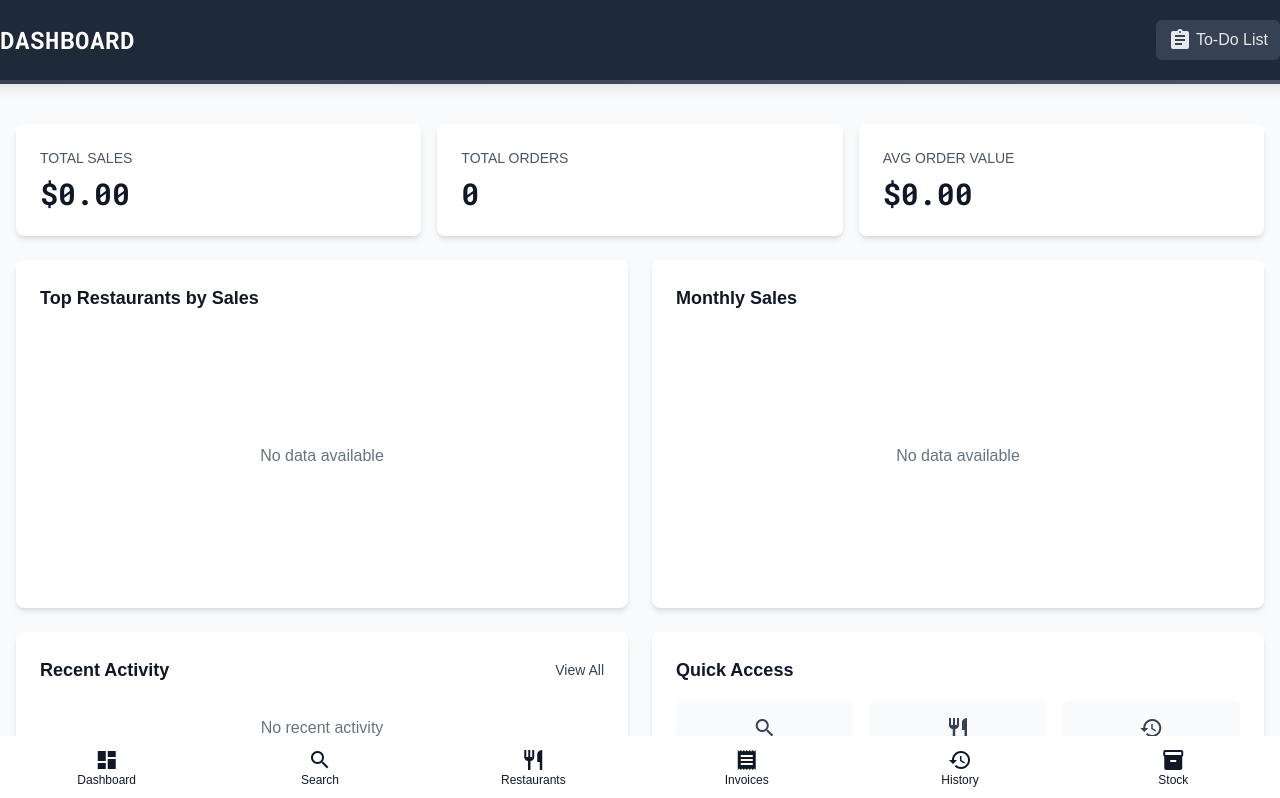
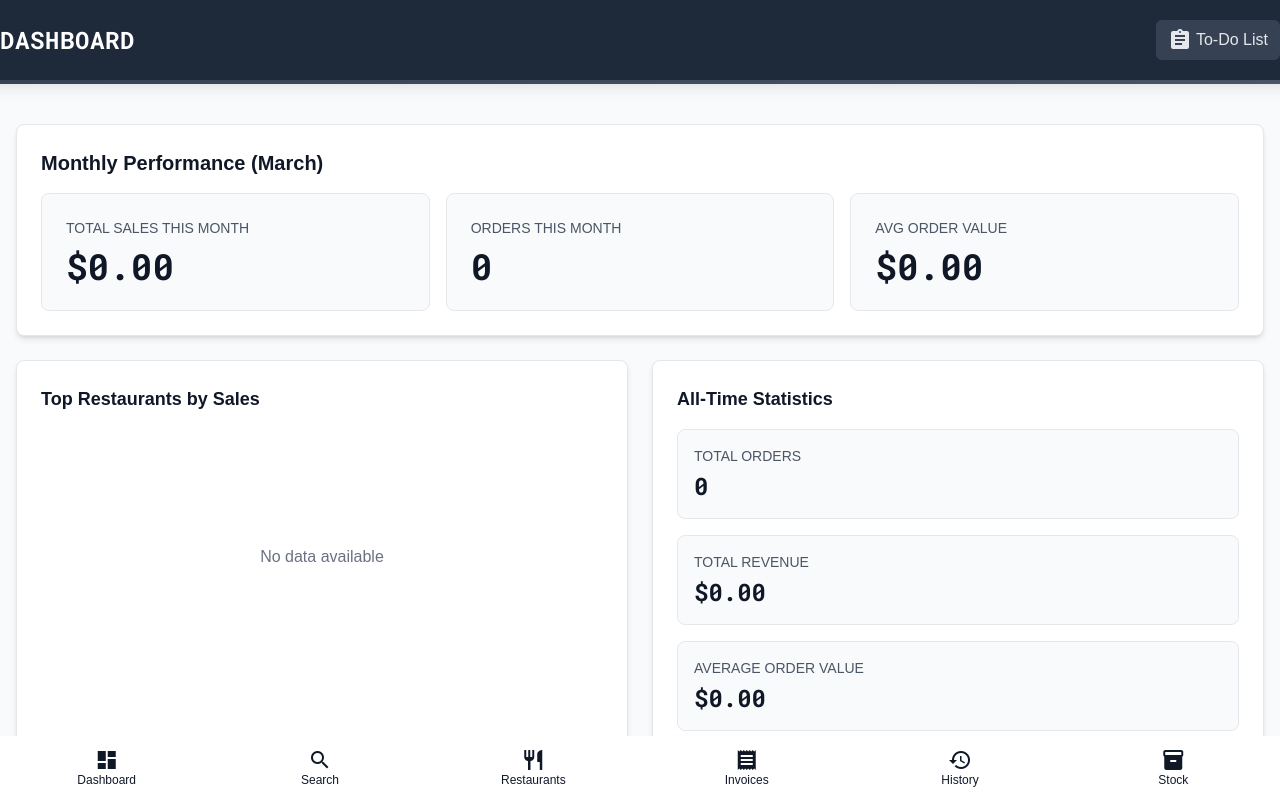
Before and after one commit to elvisinthecloud/inventory-management-system, a Next.js app: page /dashboard in a window 1280 px wide. Shown: the top 798 px of the page. Built offline with nearby package versions, Linux system fonts and the light colour scheme.

Commit message:
Feature: Add monthly performance statistics to DashboardPage, including total sales, total orders, and average order value for the current month. Enhance UI with a dedicated section for monthly stats and improve overall layout consistency with updated styling for various components.

```diff
--- a/src/app/dashboard/page.tsx
+++ b/src/app/dashboard/page.tsx
@@ -89,6 +89,32 @@ export default function DashboardPage() {
   const stats = React.useMemo(() => {
     if (!isClient) return { totalSales: 0, totalOrders: 0, avgOrderValue: 0 };
 
+    // Get current month
+    const today = new Date();
+    const currentMonth = today.getMonth();
+    const currentYear = today.getFullYear();
+
+    // Filter invoices for current month only
+    const currentMonthInvoices = invoiceHistory.filter(invoice => {
+      const invoiceDate = new Date(invoice.date);
+      return invoiceDate.getMonth() === currentMonth && invoiceDate.getFullYear() === currentYear;
+    });
+
+    const totalSales = currentMonthInvoices.reduce((sum, invoice) => sum + invoice.total, 0);
+    const totalOrders = currentMonthInvoices.length;
+    const avgOrderValue = totalOrders ? totalSales / totalOrders : 0;
+
+    return {
+      totalSales: totalSales.toFixed(2),
+      totalOrders,
+      avgOrderValue: avgOrderValue.toFixed(2)
+    };
+  }, [invoiceHistory, isClient]);
+
+  // Calculate all time stats
+  const allTimeStats = React.useMemo(() => {
+    if (!isClient) return { totalSales: 0, totalOrders: 0, avgOrderValue: 0 };
+
     const totalSales = invoiceHistory.reduce((sum, invoice) => sum + invoice.total, 0);
     const totalOrders = invoiceHistory.length;
     const avgOrderValue = totalOrders ? totalSales / totalOrders : 0;
@@ -157,6 +183,13 @@ export default function DashboardPage() {
     },
   };
 
+  // Get current month name
+  const getCurrentMonthName = () => {
+    const monthNames = ['January', 'February', 'March', 'April', 'May', 'June',
+                         'July', 'August', 'September', 'October', 'November', 'December'];
+    return monthNames[new Date().getMonth()];
+  };
+
   return (
     <div className="flex flex-col min-h-screen bg-gray-50">
       {/* Full-width header */}
@@ -177,28 +210,31 @@ export default function DashboardPage() {
 
       {/* Content with proper padding */}
       <div className="container mx-auto px-4 pb-20 pt-2 flex-grow">
-        {/* Summary stats cards */}
-        <div className="grid gap-4 grid-cols-1 md:grid-cols-3 mb-6">
-          <div className="bg-white p-6 rounded-lg shadow-md">
-            <h3 className="text-sm font-medium text-gray-600 mb-2">TOTAL SALES</h3>
-            <p className={`${robotoMono.className} text-3xl font-bold text-gray-900`}>${stats.totalSales}</p>
+        {/* Monthly Performance Stats - Prominently displayed at top */}
+        <div className="mb-6 bg-white p-6 rounded-lg shadow-md border border-gray-200">
+          <h2 className="text-xl font-bold text-gray-900 mb-4">Monthly Performance ({getCurrentMonthName()})</h2>
+          <div className="grid gap-4 grid-cols-1 md:grid-cols-3">
+            <div className="p-6 bg-gray-50 rounded-lg border border-gray-200">
+              <h3 className="text-sm font-medium text-gray-600 mb-2">TOTAL SALES THIS MONTH</h3>
+              <p className={`${robotoMono.className} text-4xl font-bold text-gray-900`}>${stats.totalSales}</p>
             </div>
 
-          <div className="bg-white p-6 rounded-lg shadow-md">
-            <h3 className="text-sm font-medium text-gray-600 mb-2">TOTAL ORDERS</h3>
-            <p className={`${robotoMono.className} text-3xl font-bold text-gray-900`}>{stats.totalOrders}</p>
+            <div className="p-6 bg-gray-50 rounded-lg border border-gray-200">
+              <h3 className="text-sm font-medium text-gray-600 mb-2">ORDERS THIS MONTH</h3>
+              <p className={`${robotoMono.className} text-4xl font-bold text-gray-900`}>{stats.totalOrders}</p>
             </div>
 
-          <div className="bg-white p-6 rounded-lg shadow-md">
+            <div className="p-6 bg-gray-50 rounded-lg border border-gray-200">
               <h3 className="text-sm font-medium text-gray-600 mb-2">AVG ORDER VALUE</h3>
-            <p className={`${robotoMono.className} text-3xl font-bold text-gray-900`}>${stats.avgOrderValue}</p>
+              <p className={`${robotoMono.className} text-4xl font-bold text-gray-900`}>${stats.avgOrderValue}</p>
+            </div>
           </div>
         </div>
 
-        {/* Charts */}
+        {/* Top Restaurants by Sales & Order Stats */}
         <div className="grid gap-6 grid-cols-1 lg:grid-cols-2 mb-6">
           {/* Restaurant Performance Chart */}
-          <div className="bg-white p-6 rounded-lg shadow-md">
+          <div className="bg-white p-6 rounded-lg shadow-md border border-gray-200">
             <h3 className="text-lg font-bold text-gray-900 mb-4">Top Restaurants by Sales</h3>
             <div className="h-64">
               {isClient && restaurantSales.labels.length > 0 ? (
@@ -211,10 +247,32 @@ export default function DashboardPage() {
             </div>
           </div>
 
+          {/* Order Statistics */}
+          <div className="bg-white p-6 rounded-lg shadow-md border border-gray-200">
+            <h3 className="text-lg font-bold text-gray-900 mb-4">All-Time Statistics</h3>
+            <div className="grid grid-cols-1 gap-4 h-auto overflow-hidden">
+              <div className="p-4 bg-gray-50 rounded-lg border border-gray-200">
+                <h4 className="text-sm font-medium text-gray-600 mb-1">TOTAL ORDERS</h4>
+                <p className={`${robotoMono.className} text-2xl font-bold text-gray-900`}>{allTimeStats.totalOrders}</p>
+              </div>
+
+              <div className="p-4 bg-gray-50 rounded-lg border border-gray-200">
+                <h4 className="text-sm font-medium text-gray-600 mb-1">TOTAL REVENUE</h4>
+                <p className={`${robotoMono.className} text-2xl font-bold text-gray-900`}>${allTimeStats.totalSales}</p>
+              </div>
+
+              <div className="p-4 bg-gray-50 rounded-lg border border-gray-200">
+                <h4 className="text-sm font-medium text-gray-600 mb-1">AVERAGE ORDER VALUE</h4>
+                <p className={`${robotoMono.className} text-2xl font-bold text-gray-900`}>${allTimeStats.avgOrderValue}</p>
+              </div>
+            </div>
+          </div>
+        </div>
+
         {/* Monthly Sales Chart */}
-          <div className="bg-white p-6 rounded-lg shadow-md">
-            <h3 className="text-lg font-bold text-gray-900 mb-4">Monthly Sales</h3>
-            <div className="h-64">
+        <div className="bg-white p-6 rounded-lg shadow-md border border-gray-200 mb-6">
+          <h3 className="text-lg font-bold text-gray-900 mb-4">Monthly Sales Trend</h3>
+          <div className="h-80">
             {isClient && monthlySales.labels.length > 0 ? (
               <Bar
                 data={barChartData}
@@ -227,12 +285,11 @@ export default function DashboardPage() {
             )}
           </div>
         </div>
-        </div>
 
         {/* Recent Activity & Quick Access */}
         <div className="grid gap-6 grid-cols-1 lg:grid-cols-2">
           {/* Recent Activity */}
-          <div className="bg-white p-6 rounded-lg shadow-md">
+          <div className="bg-white p-6 rounded-lg shadow-md border border-gray-200">
             <div className="flex justify-between items-center mb-4">
               <h3 className="text-lg font-bold text-gray-900">Recent Activity</h3>
               <Link
@@ -264,35 +321,35 @@ export default function DashboardPage() {
           </div>
 
           {/* Quick Access */}
-          <div className="bg-white p-6 rounded-lg shadow-md">
+          <div className="bg-white p-6 rounded-lg shadow-md border border-gray-200">
             <h3 className="text-lg font-bold text-gray-900 mb-4">Quick Access</h3>
             <div className="grid grid-cols-2 sm:grid-cols-3 gap-4">
-              <Link href="/search" className="p-4 flex flex-col items-center justify-center bg-gray-50 rounded-lg hover:bg-gray-100 transition-colors">
+              <Link href="/search" className="p-4 flex flex-col items-center justify-center bg-gray-50 rounded-lg hover:bg-gray-100 transition-colors border border-gray-200">
                 <span className="material-icons text-2xl text-gray-700 mb-2">search</span>
                 <span className="text-sm font-medium text-gray-900">Search</span>
               </Link>
 
-              <Link href="/restaurants" className="p-4 flex flex-col items-center justify-center bg-gray-50 rounded-lg hover:bg-gray-100 transition-colors">
+              <Link href="/restaurants" className="p-4 flex flex-col items-center justify-center bg-gray-50 rounded-lg hover:bg-gray-100 transition-colors border border-gray-200">
                 <span className="material-icons text-2xl text-gray-700 mb-2">restaurant</span>
                 <span className="text-sm font-medium text-gray-900">Restaurants</span>
               </Link>
 
-              <Link href="/history" className="p-4 flex flex-col items-center justify-center bg-gray-50 rounded-lg hover:bg-gray-100 transition-colors">
+              <Link href="/history" className="p-4 flex flex-col items-center justify-center bg-gray-50 rounded-lg hover:bg-gray-100 transition-colors border border-gray-200">
                 <span className="material-icons text-2xl text-gray-700 mb-2">history</span>
                 <span className="text-sm font-medium text-gray-900">History</span>
               </Link>
 
-              <Link href="/stock" className="p-4 flex flex-col items-center justify-center bg-gray-50 rounded-lg hover:bg-gray-100 transition-colors">
+              <Link href="/stock" className="p-4 flex flex-col items-center justify-center bg-gray-50 rounded-lg hover:bg-gray-100 transition-colors border border-gray-200">
                 <span className="material-icons text-2xl text-gray-700 mb-2">inventory</span>
                 <span className="text-sm font-medium text-gray-900">Stock</span>
               </Link>
 
-              <Link href="/todo" className="p-4 flex flex-col items-center justify-center bg-gray-50 rounded-lg hover:bg-gray-100 transition-colors">
+              <Link href="/todo" className="p-4 flex flex-col items-center justify-center bg-gray-50 rounded-lg hover:bg-gray-100 transition-colors border border-gray-200">
                 <span className="material-icons text-2xl text-gray-700 mb-2">assignment</span>
                 <span className="text-sm font-medium text-gray-900">To-Do</span>
               </Link>
 
-              <Link href="/invoices" className="p-4 flex flex-col items-center justify-center bg-gray-50 rounded-lg hover:bg-gray-100 transition-colors">
+              <Link href="/invoices" className="p-4 flex flex-col items-center justify-center bg-gray-50 rounded-lg hover:bg-gray-100 transition-colors border border-gray-200">
                 <span className="material-icons text-2xl text-gray-700 mb-2">receipt</span>
                 <span className="text-sm font-medium text-gray-900">Invoices</span>
               </Link>
```
Lines whose indentation alone changed are shown as unchanged.
